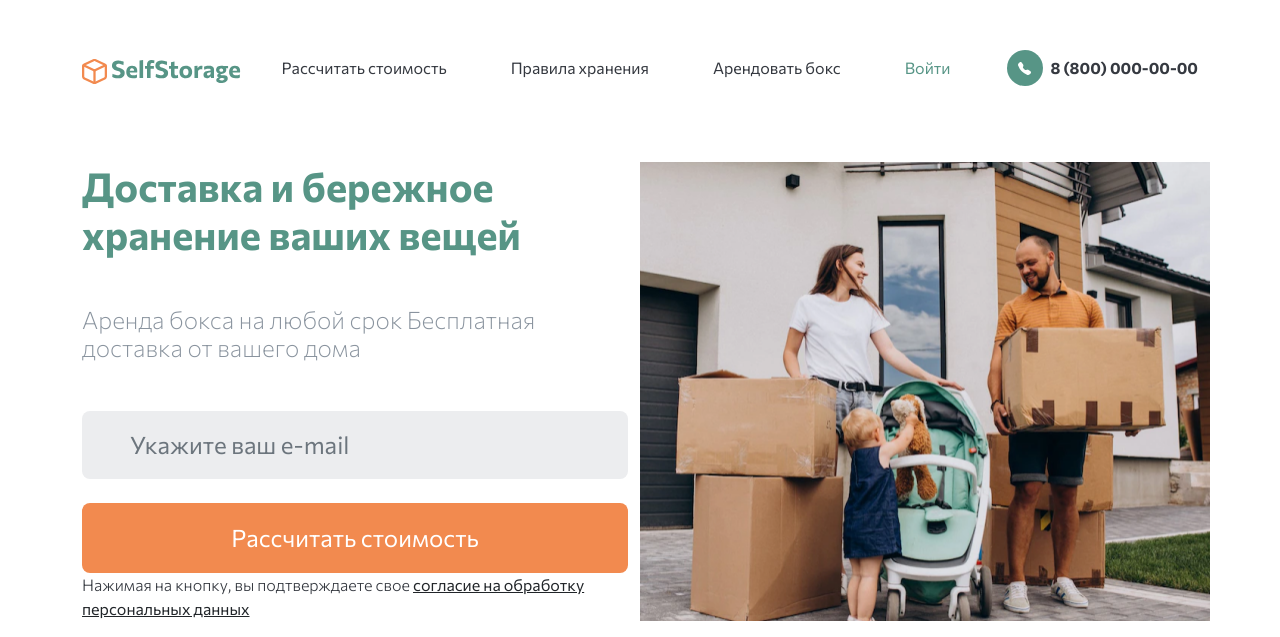
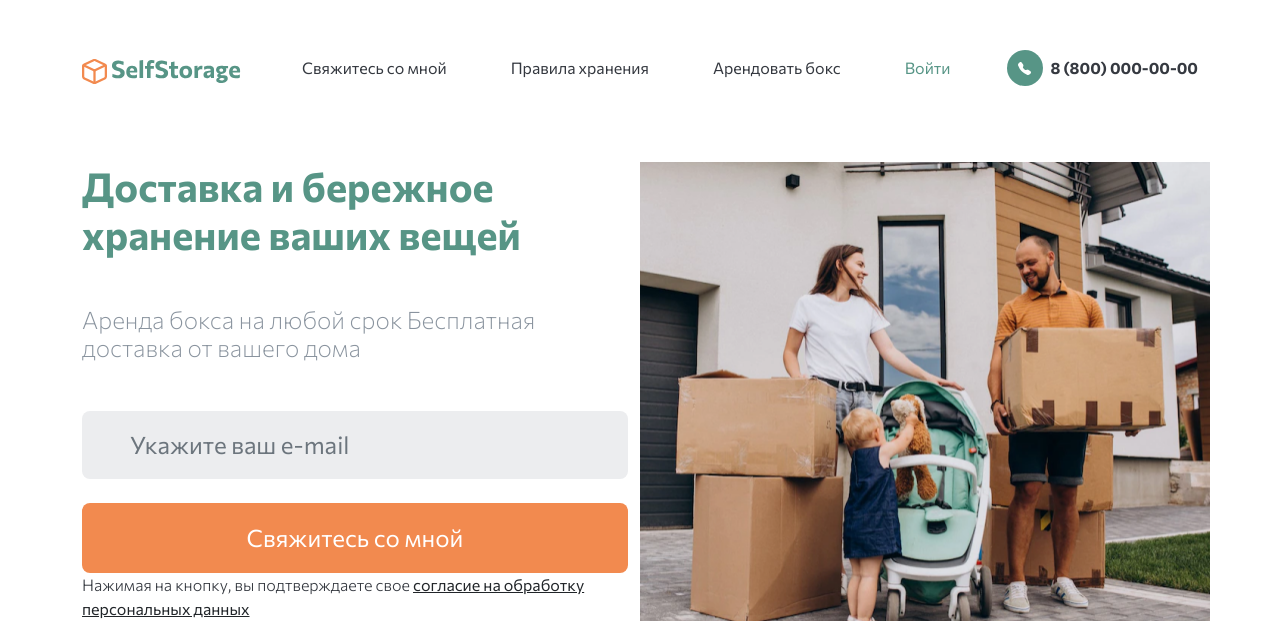
Before and after one commit to svillors/selfstorage, a Django app: page / in a window 1280 px wide. Shown: the top 637 px of the page. Run offline with Django 5.2, Linux system fonts and the light colour scheme.

Commit message:
Change 'Рассчитать стоимость' to 'Свяжитесь со мной' and add links to index

```diff
--- a/templates/faq.html
+++ b/templates/faq.html
@@ -38,7 +38,7 @@
 		<div class="collapse navbar-collapse justify-content-end" id="navbar">
 			<ul class="navbar-nav">
 				<li class="nav-item me-5">
-					<a class="nav-link SelfStorage_black" href="#">Рассчитать стоимость</a>
+					<a class="nav-link SelfStorage_black" href="{% url 'index' %}#contactMe">Свяжитесь со мной</a>
 				</li>
 				<li class="nav-item me-5">
 					<a class="nav-link SelfStorage_black" href="{% url 'faq' %}">Правила хранения</a>
--- a/templates/index.html
+++ b/templates/index.html
@@ -38,7 +38,7 @@
 		<div class="collapse navbar-collapse justify-content-end" id="navbar">
 			<ul class="navbar-nav">
 				<li class="nav-item me-5">
-					<a class="nav-link SelfStorage_black" href="#">Рассчитать стоимость</a>
+					<a class="nav-link SelfStorage_black" href="#contactMe">Свяжитесь со мной</a>
 				</li>
 				<li class="nav-item me-5">
 					<a class="nav-link SelfStorage_black" href="{% url 'faq' %}">Правила хранения</a>
@@ -87,7 +87,7 @@
             {% endfor %}
         </div>
     {% endif %}
-	<article class="row">
+	<article class="row" id="contactMe">
 		<div class="col-12 col-lg-6 mb-3 mb-lg-0">
 			<h1 class="fw-bold SelfStorage_green mb-5">Доставка и бережное хранение ваших вещей</h1>
 			<h4 class="fw-lighter SelfStorage_grey mb-5">Аренда бокса на любой срок Бесплатная доставка от вашего дома </h4>
@@ -95,7 +95,7 @@
                 {% csrf_token %}
                 {{ callback_form.email }}
                 <button type="submit" class="btn border-8 py-3 px-5 w-100 text-white fs_24 SelfStorage__bg_orange SelfStorage__btn2_orange">
-                    Рассчитать стоимость
+                    Свяжитесь со мной
                 </button>
                 <span class="text-center fw-light">Нажимая на кнопку, вы подтверждаете свое <a href="{% static 'docs/personal_data_policy.pdf' %}" target="_blank" class="link-dark">согласие на обработку персональных данных</a></span>
             </form>
--- a/templates/my-rent.html
+++ b/templates/my-rent.html
@@ -30,7 +30,7 @@
 					<b>8 (800) 000-00-00</b>
 				</li>
 				<li class="nav-item me-5">
-					<a class="nav-link SelfStorage_black" href="#">Рассчитать стоимость</a>
+					<a class="nav-link SelfStorage_black" href="{% url 'index' %}#contactMe">Свяжитесь со мной</a>
 				</li>
 				<li class="nav-item me-5">
 					<a class="nav-link SelfStorage_black" href="{% url 'faq' %}">Правила хранения</a>
--- a/warehouse_app/views.py
+++ b/warehouse_app/views.py
@@ -184,7 +184,7 @@ def create_order(request):
         address = request.POST.get('address', '')
         items = request.POST.get('items', '')
 
-        promo_code_input = request.POST.get('promo_code', '').strip().upper()
+        promo_code_input = request.POST.get('promo_code', '').strip()
         promocode = (
             Promo.objects.filter(code=promo_code_input).first()
             if promo_code_input
@@ -207,7 +207,9 @@ def create_order(request):
         box.is_busy = True
         box.save()
 
-    return redirect('index')
+        messages.success(request, 'Заказ успешно создан')
+
+        return redirect('index')
 
 
 @login_required
```
Also changed, not shown: templates/boxes.html (+4 -4 lines).
